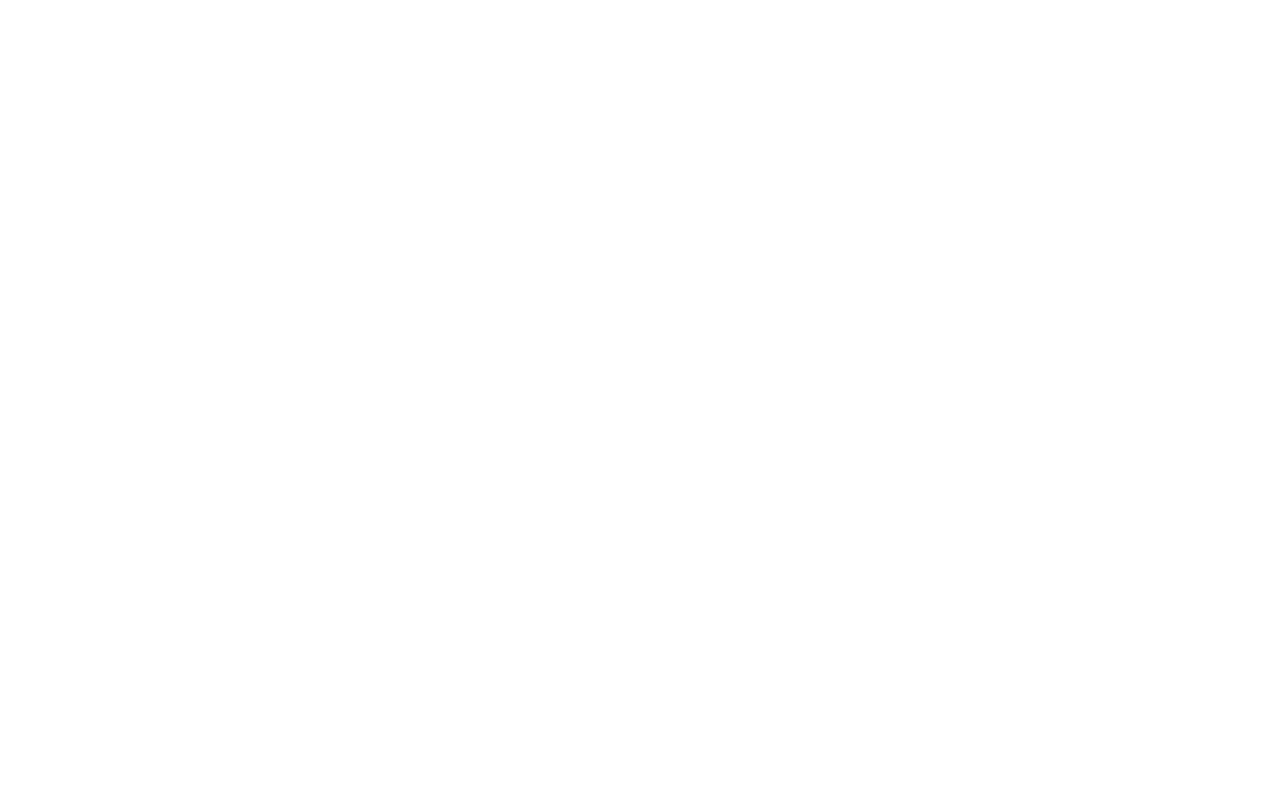
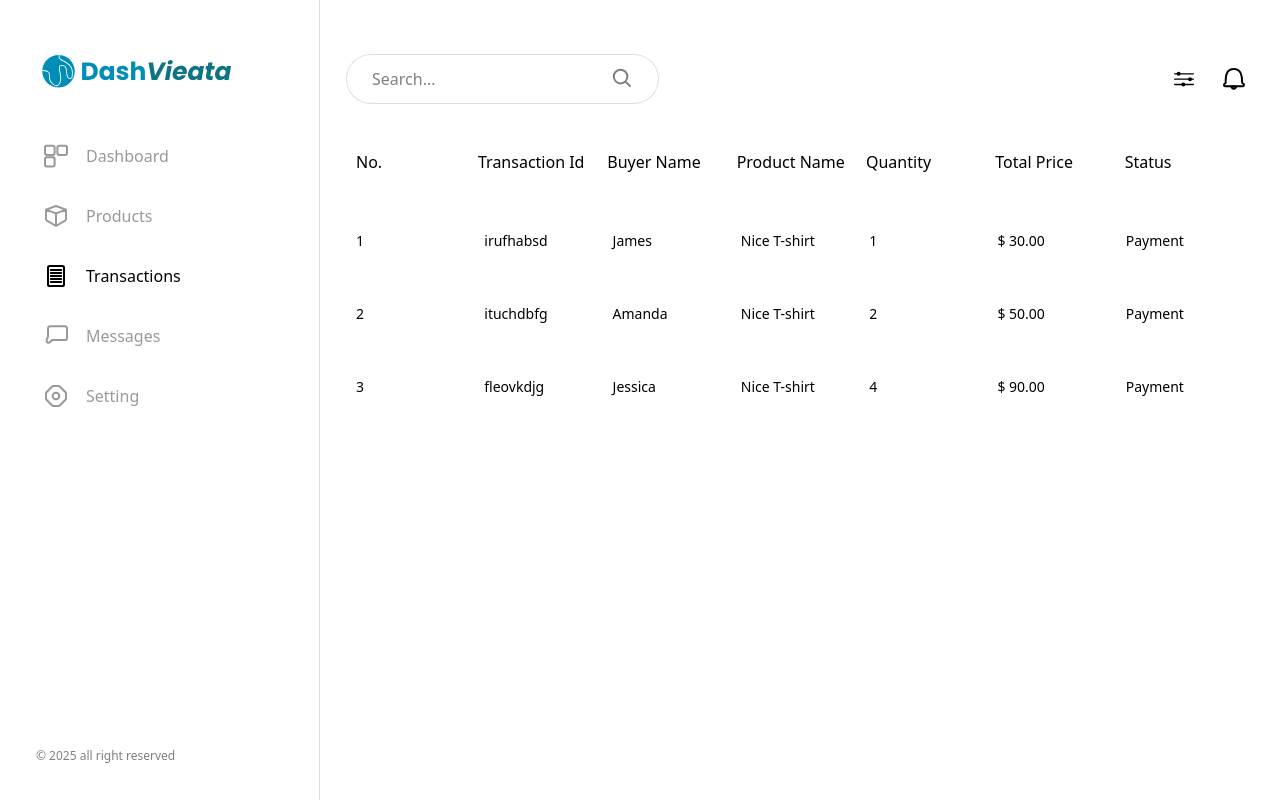
Before and after one commit to rikjnthn/dashvieata, a React (Vite) app: page /transactions in a window 1280 px wide. Before the commit this address had no page. Built offline with nearby package versions, Linux system fonts and the light colour scheme.

Commit message:
1. feat: add transactions page 2. test: add transaction page test

```diff
--- a/src/layout/with-header.tsx
+++ b/src/layout/with-header.tsx
@@ -4,7 +4,7 @@
 
 function WithHeader() {
   return (
-    <div className="flex w-full min-w-0 flex-col px-4 py-12">
+    <div className="flex w-full min-w-0 flex-col gap-2.5 px-4 py-12">
       <HeaderNav />
       <Outlet />
     </div>
--- a/src/main.tsx
+++ b/src/main.tsx
@@ -11,6 +11,7 @@
 import Product from "./pages/product";
 import AddProduct from "./pages/add-product";
 import Dashboard from "./pages/dashboard";
+import TransactionsPage from "./pages/transactions-page";
 
 createRoot(document.getElementById("root")!).render(
   <StrictMode>
@@ -22,6 +23,7 @@
             <Route path="products" element={<Products />} />
             <Route path="product/:productId" element={<Product />} />
             <Route path="add-product" element={<AddProduct />} />
+            <Route path="transactions" element={<TransactionsPage />} />
           </Route>
           <Route path="settings" element={<SettingsPage />} />
         </Route>
--- /dev/null
+++ b/src/pages/transactions-page.tsx
@@ -0,0 +1,15 @@
+import TransactionsTableBody from "../components/transaction-table-body";
+import TransactionsTableHead from "../components/transaction-table-head";
+
+function TransactionsPage() {
+  return (
+    <div className="flex h-full flex-col p-2.5 pt-5">
+      <table className="flex h-full w-full flex-col gap-2.5 overflow-auto">
+        <TransactionsTableHead />
+        <TransactionsTableBody />
+      </table>
+    </div>
+  );
+}
+
+export default TransactionsPage;
```
Also changed, not shown: 1 other file (tests, documents, lock files or other folders).
